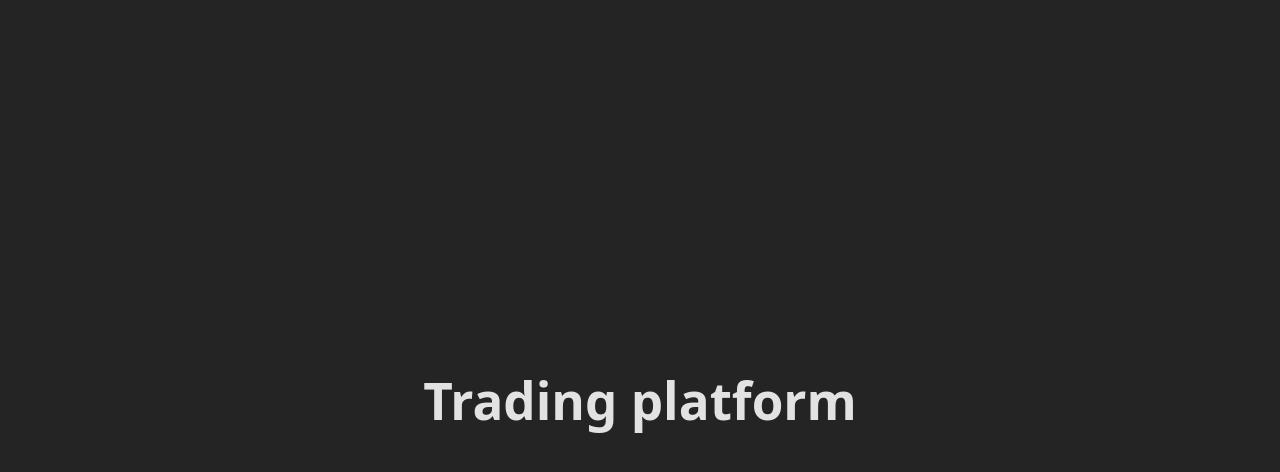
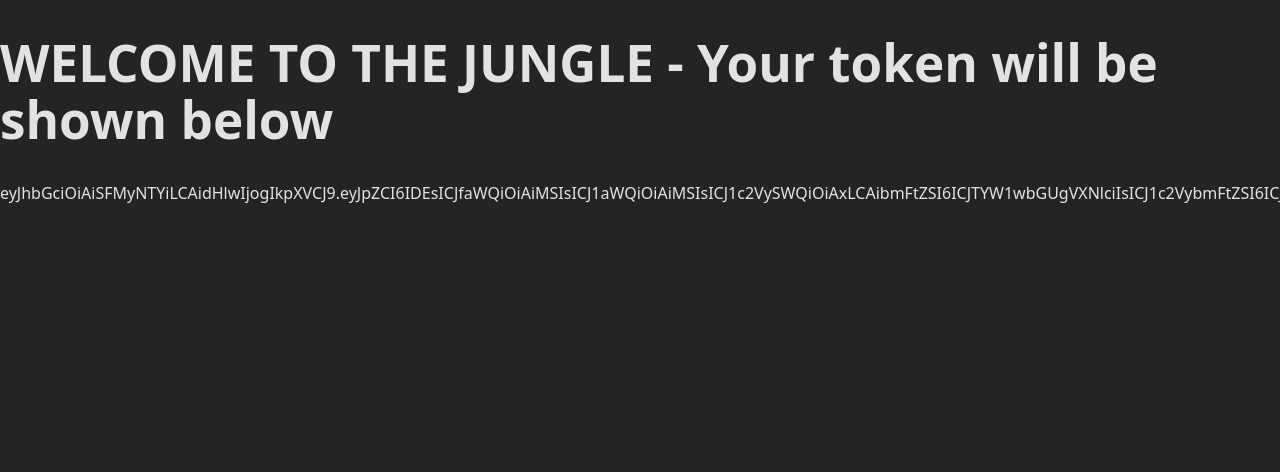
Before and after one commit to IgnacioCabanellas/trading-platform, a React (Vite) app in the folder frontend/: page / in a window 1280 px wide. Shown: the top 472 px of the page. Built offline with nearby package versions, Linux system fonts and the light colour scheme; sample sign-in values are in the browser's storage.

Commit message:
Add Routes to App.tsx

```diff
--- a/frontend/src/App.tsx
+++ b/frontend/src/App.tsx
@@ -1,12 +1,21 @@
-import './App.css';
+import { BrowserRouter as Router, Routes, Route } from "react-router-dom";
+import HomePage from "./pages/HomePage";
+import LoginPage from "./pages/LoginPage";
+import Register from "./pages/Register";
+import { ProtectedRoute } from "./components/protectRoute";
+
 
 function App() {
   return (
-    <>
-      <div className="app-container">
-        <h1>Trading platform</h1>
-      </div>
-    </>
+    <div className="flex flex-col min-h-screen">
+      <Router>
+        <Routes>
+          <Route path="/" element={<ProtectedRoute><HomePage /></ProtectedRoute>} />
+          <Route path="/login" element={<LoginPage />} />
+          <Route path="/register" element={<Register />} />
+        </Routes>
+      </Router>
+    </div>
   );
 }
 
```
